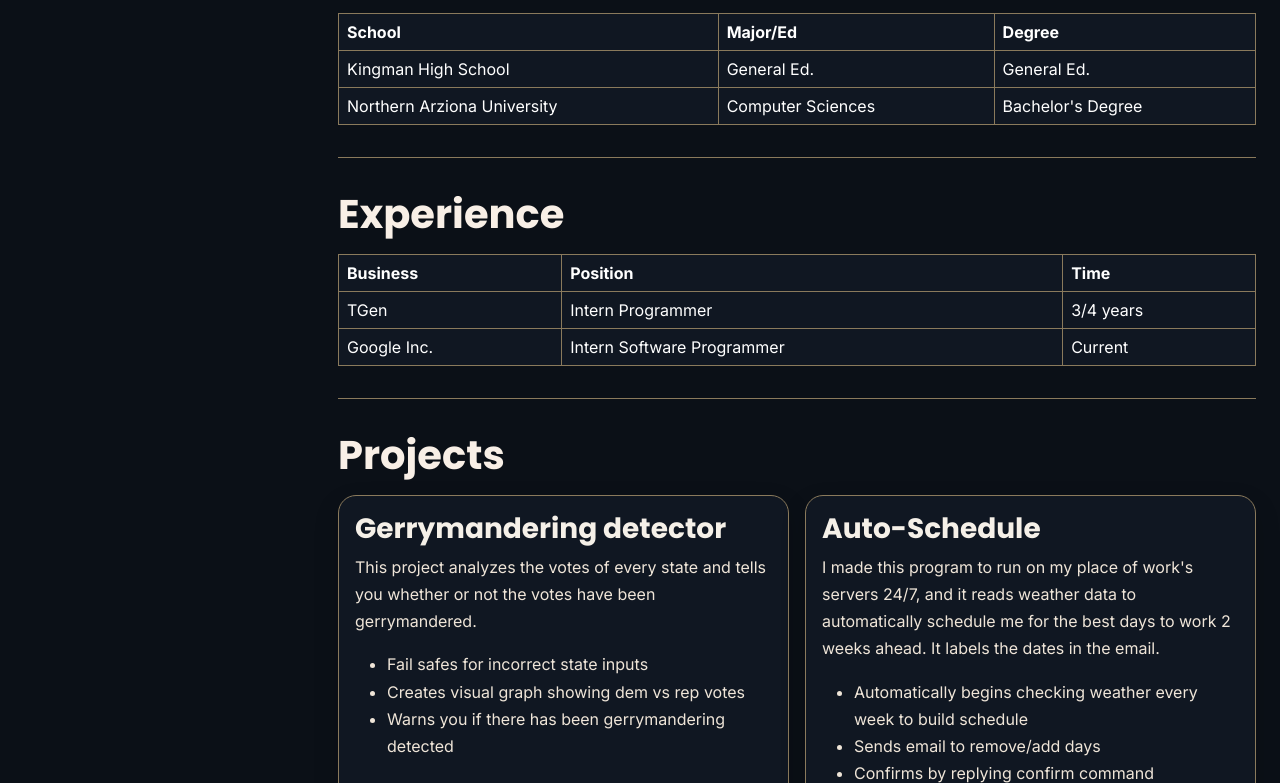
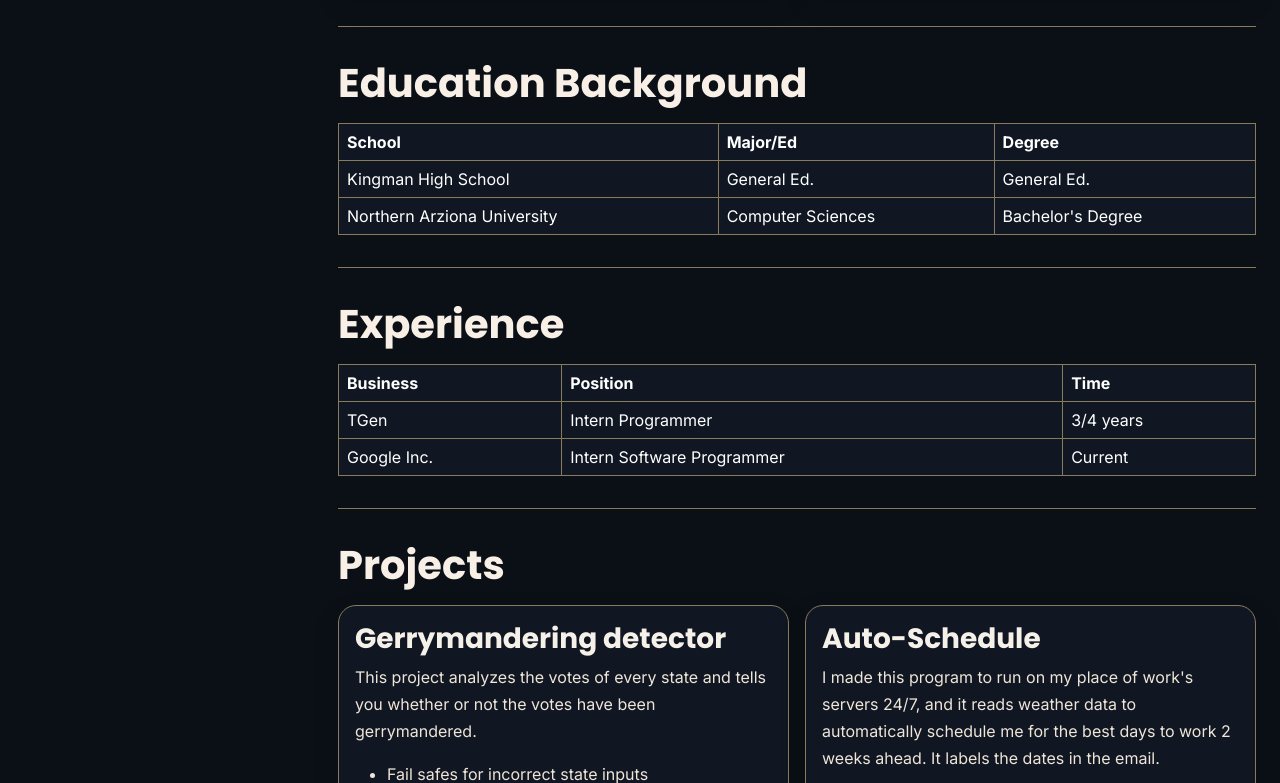
Before and after one commit to guythomas27/homework6, a plain HTML site: page index.html in a window 1280 px wide. Shown: the part 958-1741 px from the top of the page. Drawn offline with nearby package versions, Linux system fonts and the light colour scheme.

Commit message:
Update style.css

```diff
--- a/style.css
+++ b/style.css
@@ -1,3 +1,9 @@
+.portfolioBody
+{
+    padding-top: 110px;   /* NOTE: added for fixed header */
+    padding-bottom: 140px; /* NOTE: added for fixed footer */
+}
+
 body.portfolioBody
 {
     background: #0b1017;
@@ -105,7 +111,7 @@ h6,
 
 html
 {
-    scroll-padding-top: 110px;
+    scroll-padding-top: 120px;
     scroll-behavior: smooth;
 }
 
```
